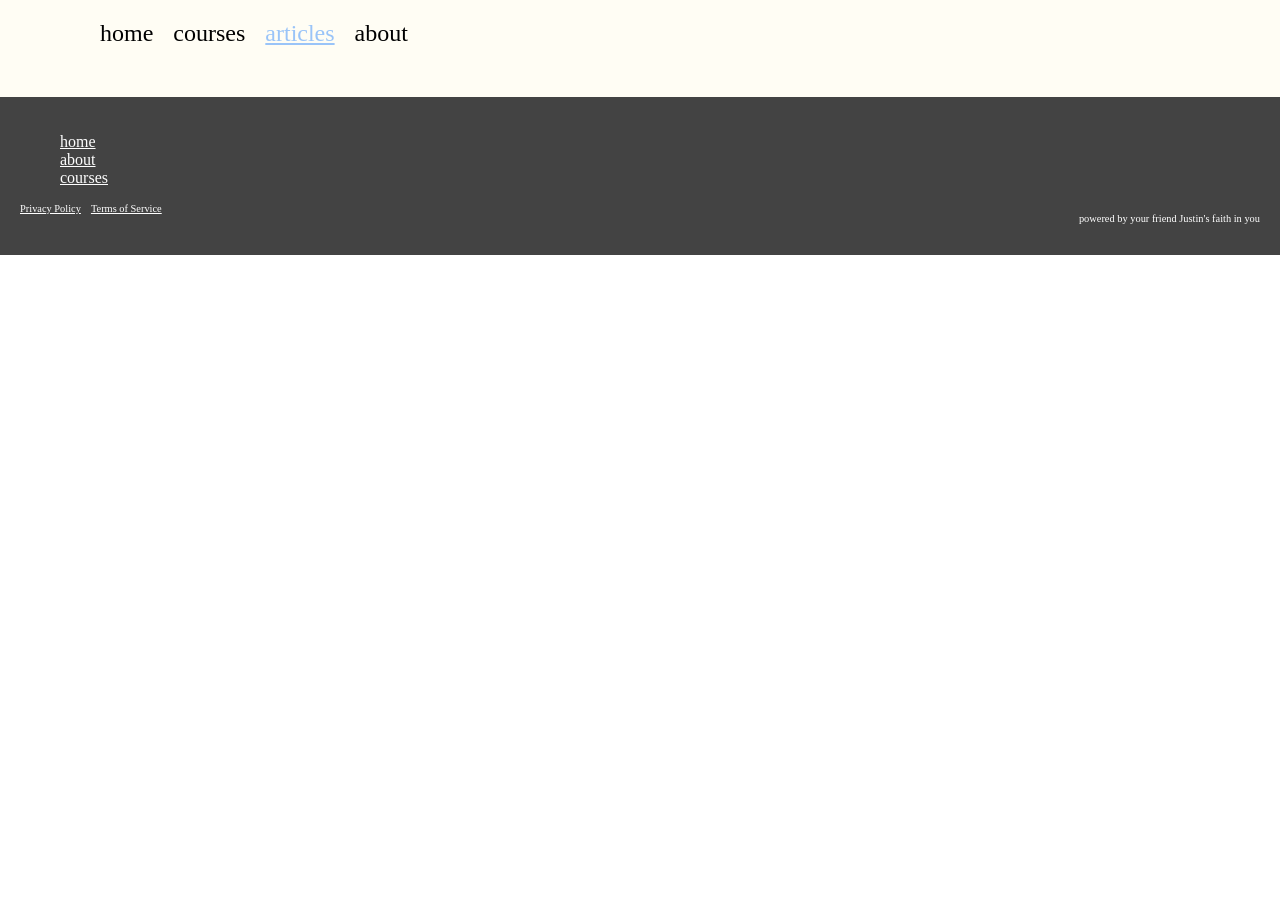
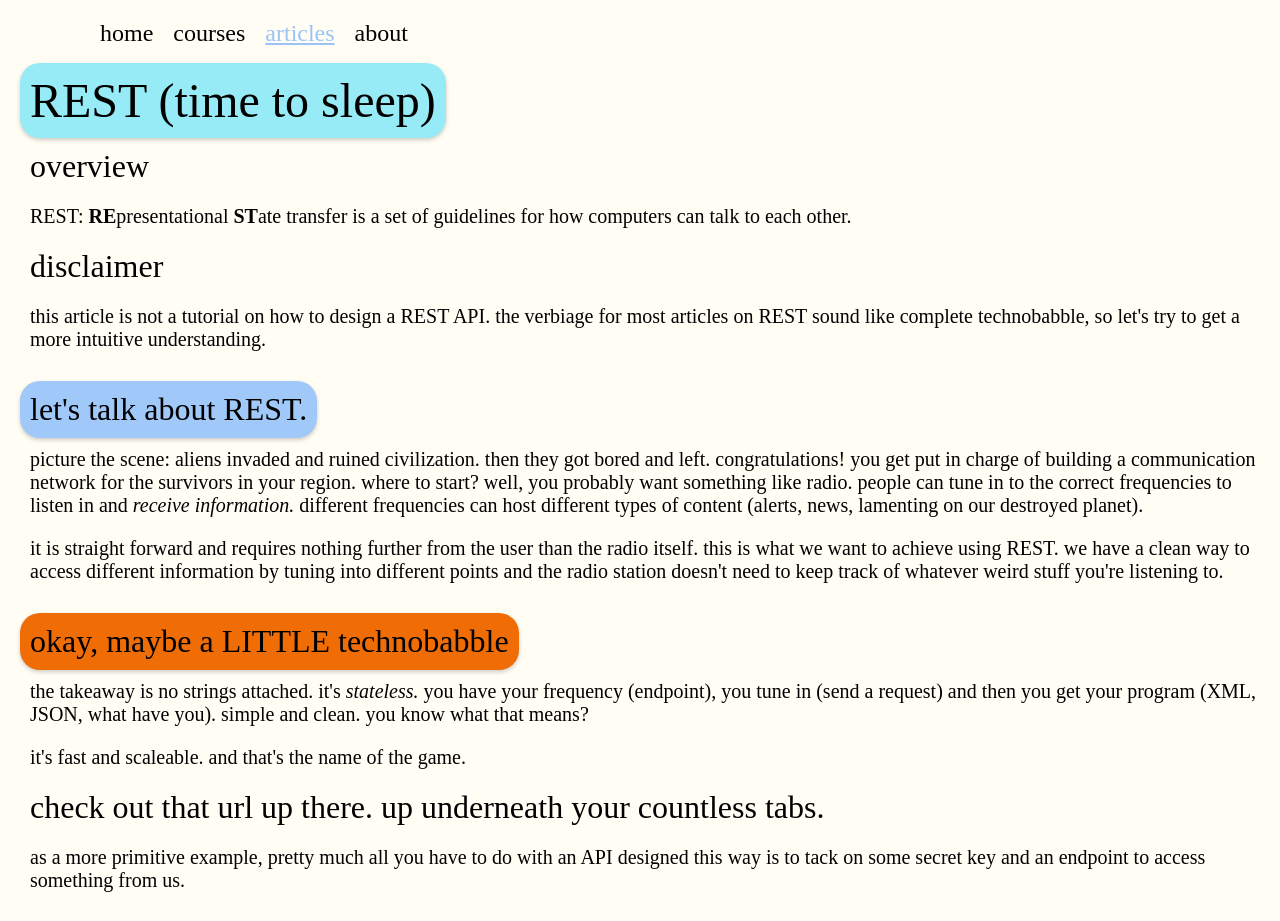
Before and after one commit to Domain-Force/frontline, a React (Create React App) app in the folder domain-force-front/: page /articles/rest in a window 1280 px wide. Shown: the top 921 px of the page. Before the commit the page ends 800 px from the top, so only its background shows below. Built offline with nearby package versions, Linux system fonts and the light colour scheme; a web font is replaced by a local one.

Commit message:
[ADD] rest article

```diff
--- a/domain-force-front/src/App.js
+++ b/domain-force-front/src/App.js
@@ -10,6 +10,7 @@ import Footer from './components/Footer';
 import ArticleDocker from './pages/articles/ArticleDocker';
 import ArticleDomain from './pages/articles/ArticleDomain';
 import ArticleFrontBack from './pages/articles/ArticleFrontBack';
+import ArticleRest from './pages/articles/ArticleRest';
 
 function App() {
   return (
@@ -35,6 +36,7 @@ function App() {
 				<Route path="/articles/docker" element={<ArticleDocker color="#FF9C9C"/>} />
 				<Route path="/articles/domains" element={<ArticleDomain color="#A2A0F8"/>} />
 				<Route path="/articles/frontback" element={<ArticleFrontBack color="#C1E7E3"/>} />
+				<Route path="/articles/rest" element={<ArticleRest color="#96EBF6"/>} />
 			</Routes>
 		</main>
 		<Footer/>
--- a/domain-force-front/src/pages/Articles.js
+++ b/domain-force-front/src/pages/Articles.js
@@ -13,6 +13,7 @@ function Articles() {
 				<ArticleItem path="docker" name="moby docker (docker)" color="#FF9C9C" />
 				<ArticleItem path="domains" name="domains (.com, .co, .org)" color="#A2A0F8" />
 				<ArticleItem path="frontback" name="frontend & backend" color="#C1E7E3" />
+				<ArticleItem path="rest" name="REST (time to sleep)" color="#96EBF6"/>
 			</div>
 
 			<p className="heading">
@@ -30,7 +31,6 @@ function Articles() {
 				<ArticleItem name="html (hitmel)" color="#FFAAD3" isComingSoon={true}/>
 				<ArticleItem name="javascript (optional ';')" color="#9CD000" isComingSoon={true}/>
 				<ArticleItem name="react (js speedrun, any%)" color="#FCEE74" isComingSoon={true}/>
-				<ArticleItem name="REST (time to sleep)" color="#96EBF6" isComingSoon={true}/>
 				<ArticleItem name="SOAP (time to bathe)" color="#F2AF4A" isComingSoon={true}/>
 				<ArticleItem name="jira (not cumin seeds)" color="#96EBF6" isComingSoon={true}/>
 				<ArticleItem name="cloudflare (oooh clouds)" color="#C3C9D2" isComingSoon={true}/>
--- /dev/null
+++ b/domain-force-front/src/pages/articles/ArticleRest.js
@@ -0,0 +1,59 @@
+import React, {useState} from 'react';
+import ArticleModal from '../../components/ArticleModal';
+import CodeBlock from '../../components/CodeBlock';
+
+function ArticleRest(props){
+    const { color } = props;
+    const [{currentModal}, setModalOpen] = useState({currentModal: null});
+
+    return (
+        <div className='cards-container'>
+            <div className="article-heading-background" style={{backgroundColor: color}}>
+                <p className="article-heading">REST (time to sleep)</p>
+            </div>
+            <br/>
+            <p className="article-section">overview</p>
+            <p className="article-body">
+                REST: <strong>RE</strong>presentational <strong>ST</strong>ate transfer is a set of guidelines for how computers can talk to each other.
+            </p>
+            <p className="article-section">disclaimer</p>
+            <p className="article-body">
+                this article is not a tutorial on how to design a REST API. the verbiage for most articles on REST sound like complete technobabble, so let's try to get a more intuitive understanding.
+            </p>
+            <div className="article-section-background" style={{backgroundColor: "#A0C8F8"}}>
+			<p className="article-section">let's talk about REST.</p>
+            </div>
+            <p className="article-body">
+                picture the scene: aliens invaded and ruined civilization. then they got bored and left. congratulations! you get put in charge of building a communication network for the survivors in your region.
+                where to start? well, you probably want something like radio. people can tune in to the correct frequencies to listen in and <em>receive information. </em>
+                different frequencies can host different types of content (alerts, news, lamenting on our destroyed planet).
+            </p>
+            <p className="article-body">
+                it is straight forward and requires nothing further from the user than the radio itself. this is what we want to achieve using REST. we have a clean way to access different information
+                by tuning into different points and the radio station doesn't need to keep track of whatever weird stuff you're listening to.
+            </p>
+            <div className="article-section-background" style={{backgroundColor: "#F06D06"}}>
+			<p className="article-section">okay, maybe a LITTLE technobabble</p>
+            </div>
+            <p className="article-body">the takeaway is no strings attached. it's <em>stateless.</em> you have your frequency (endpoint), you tune in (send a request) and then you get your program
+            (XML, JSON, what have you). simple and clean. you know what that means?</p>
+            <p className="article-body">
+                it's fast and scaleable. and that's the name of the game.
+            </p>
+			<p className="article-section">check out that url up there. up underneath your countless tabs.</p>
+            <p className="article-body">
+                as a more primitive example, pretty much all you have to do with an API designed this way is to tack on some secret key and an endpoint to access something from us.
+            </p>
+            <CodeBlock>
+                {
+                `https://domain-force.com/articles/docker/names_of_our_cats?key=domain-force`
+                }
+			</CodeBlock>
+            <p className="article-body">or not. there are other types of requests, too (PUT, DELETE). in fact, there's lots of ways you can go about designing a REST API and different topics to explore such as caching and security,
+            but get the concept down before you get lost in the sauce. </p>
+        </div>
+
+    );
+};
+
+export default ArticleRest;
```
